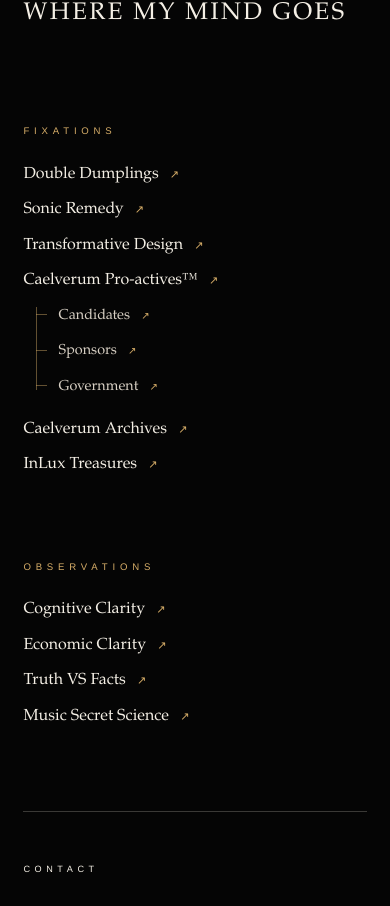
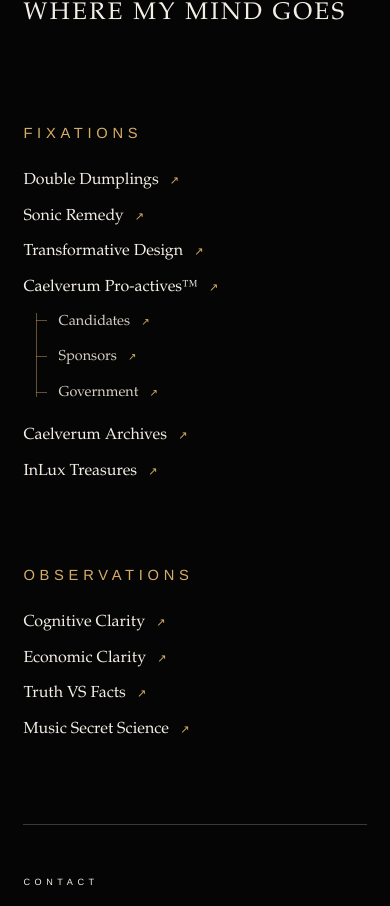
Before and after one commit to soozhiel/soozhee, a Next.js app: page / in a window 390 px wide. Shown: the part 2660-3566 px from the top of the page. Built offline with nearby package versions, Linux system fonts and the light colour scheme.

Commit message:
Enlarge FIXATIONS/OBSERVATIONS section headings slightly

```diff
--- a/app/globals.css
+++ b/app/globals.css
@@ -20,7 +20,8 @@
 .poster-scroll-link:focus-visible { outline: 1px solid var(--gold); outline-offset: .35rem; }
 
 .thought { width: min(calc(100% - 12vw), 920px); margin: 0 auto; padding: clamp(6rem, 10vw, 10rem) 0 0; }
-.eyebrow, .directory-column h2, .contact-strip h2 { margin: 0; font: 400 .66rem/1.4 var(--sans); letter-spacing: .5em; color: var(--gold); }
+.eyebrow, .contact-strip h2 { margin: 0; font: 400 .66rem/1.4 var(--sans); letter-spacing: .5em; color: var(--gold); }
+.directory-column h2 { margin: 0; font: 400 clamp(.92rem, 1.25vw, 1.05rem)/1.35 var(--sans); letter-spacing: .38em; color: var(--gold); text-transform: uppercase; }
 .thought > h2 { max-width: 16ch; margin: clamp(1.8rem, 3vw, 2.8rem) 0 clamp(4.2rem, 7vw, 6.5rem); font-size: clamp(2.6rem, 5vw, 4.9rem); font-weight: 400; line-height: 1.02; letter-spacing: -.018em; text-wrap: balance; }
 .thought > h2 span { white-space: nowrap; }
 .thought > h2::after { content: ''; display: block; width: 5rem; height: 1px; margin-top: clamp(2.5rem, 4vw, 4rem); background: var(--gold); }
@@ -77,7 +78,7 @@
   .directory-lead { margin-bottom: 1.5rem; letter-spacing: .1em; }
   .directory-column, .directory-column:first-child, .directory-column:last-child { padding: 0; border: 0; }
   .directory-column:first-child { padding-bottom: 4.5rem; border-bottom: 1px solid rgb(214 173 104 / .3); }
-  .directory-column h2 { margin-bottom: 1.5rem; font-size: .6rem; }
+  .directory-column h2 { margin-bottom: 1.5rem; font-size: .92rem; letter-spacing: .32em; }
   .directory li { margin-bottom: .72rem; }
   .directory a { gap: .7rem; font-size: 1rem; }
   .directory-children { margin-left: .8rem !important; }
```
